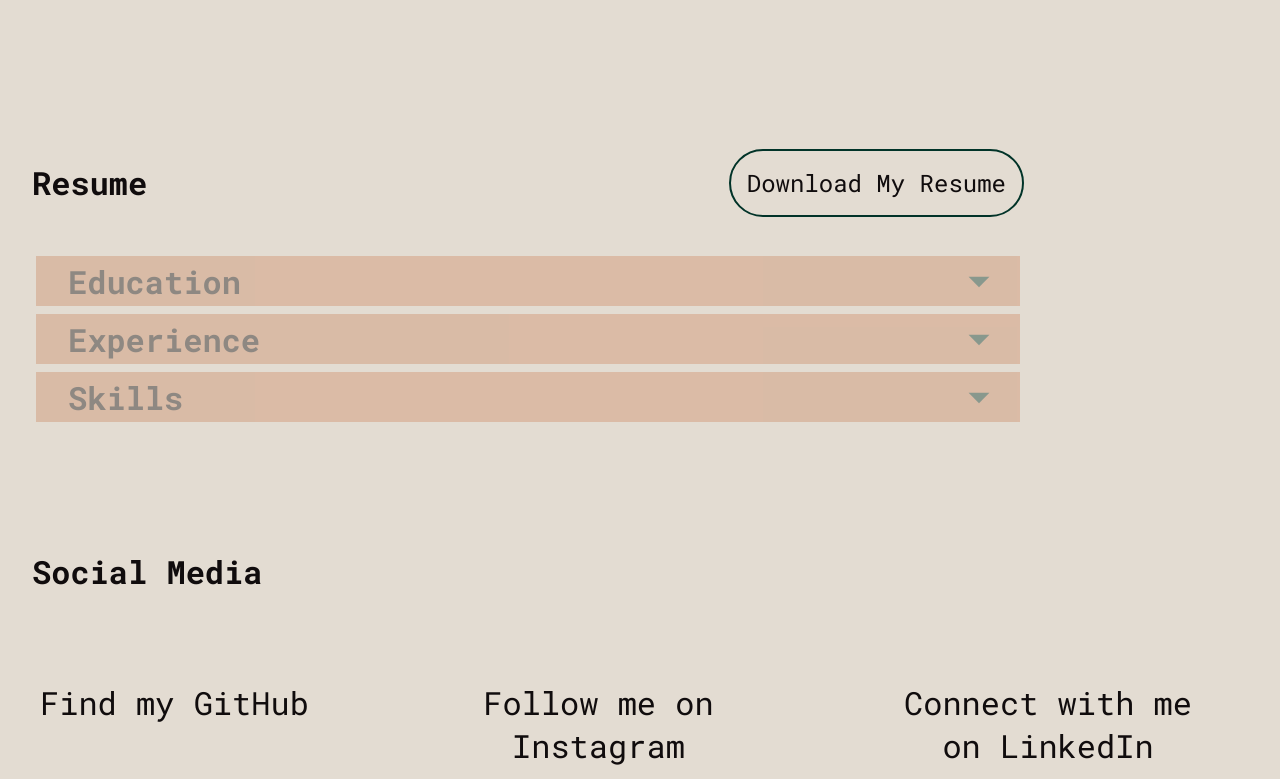
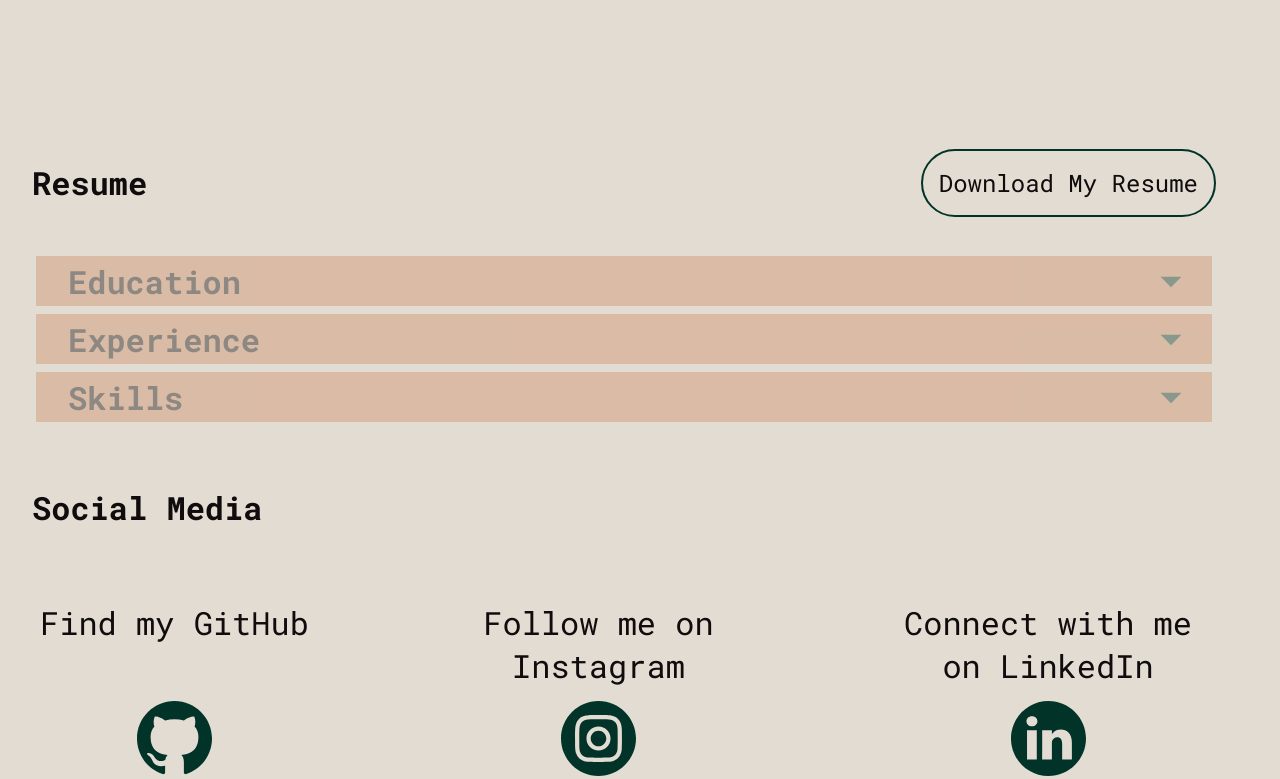
Before and after one commit to Cloud9Calm/erin-cronie-portfolio-2.0, a React (Create React App) app: page /workexperience in a window 1280 px wide. Shown: the part 1960-2739 px from the top of the page. Built offline with nearby package versions, Linux system fonts and the light colour scheme.

Commit message:
scroll effect added to work experience

```diff
--- a/package.json
+++ b/package.json
@@ -9,6 +9,7 @@
     "react": "^18.2.0",
     "react-animated-cursor": "^2.11.2",
     "react-dom": "^18.2.0",
+    "react-router-dom": "^6.22.2",
     "react-scripts": "5.0.1",
     "sass": "^1.71.1",
     "web-vitals": "^2.1.4"
--- a/src/App.js
+++ b/src/App.js
@@ -1,11 +1,13 @@
 import '../src/styles/partials/_global.scss';
 import { useEffect } from 'react';
+import { BrowserRouter, Routes, Route } from 'react-router-dom';
 import { useTheme } from './scripts/ThemeContext';
 import AnimatedCursor from "react-animated-cursor";
 import Header from './components/Header/Header';
 import Profile from './components/Profile/Profile';
 import WorkExperience from './components/WorkExperience/WorkExperience';
 import SocialMedia from './components/SocialMedia/SocialMedia';
+import Homepage from './pages/Homepage';
 
 function App() {
   const { theme, toggleTheme } = useTheme();
@@ -19,13 +21,15 @@ function App() {
   }, [theme]);
 
   return (
-    <div className='App'>
-      <AnimatedCursor />
-      <Header />
-      <Profile />
-      <WorkExperience />
-      <SocialMedia />
-    </div>
+      <div className='App'>
+      <BrowserRouter>
+    <Homepage />
+        <Routes>
+          <Route path="/workexperience" />
+        </Routes>
+        <SocialMedia />
+    </BrowserRouter>
+      </div>
   );
 }
 
--- a/src/components/Header/Header.jsx
+++ b/src/components/Header/Header.jsx
@@ -2,6 +2,7 @@ import './Header.scss';
 import { useTheme } from '../../scripts/ThemeContext';
 import { ReactComponent as LightModeIcon } from '../../assets/images/LightMode.svg';
 import { ReactComponent as DarkModeIcon } from '../../assets/images/DarkMode.svg';
+import { Link } from 'react-router-dom'; // Import Link from react-router-dom
 
 const Header = () => {
     const { theme, toggleTheme } = useTheme();
@@ -18,9 +19,14 @@ const Header = () => {
             </div>
             <nav className='header__nav'>
                 <ul className='header__nav-list'>
-                    <li className='header__nav-item'>Resume</li>
-                    <li className='header__nav-item'>Projects</li>
-                    <li className='header__nav-item'>Contact</li>
+                <li className='header__nav-item'>
+                    <Link to="/workexperience" onClick={() => window.scrollTo({ top: document.getElementById('work-experience').offsetTop, behavior: 'smooth' })}>
+                        Resume
+                    </Link>
+                </li>
+
+                    <li className='header__nav-item'><Link to="">Projects</Link></li>
+                    <li className='header__nav-item'><Link to="">Contact</Link></li>
                 </ul>
             </nav>
             <button className='header__button' onClick={toggleTheme}>
--- a/src/components/SocialMedia/SocialMedia.scss
+++ b/src/components/SocialMedia/SocialMedia.scss
@@ -8,6 +8,7 @@
        @include flex-column;
         align-items: center;
         padding: 0;
+        margin: 0;
             @include tablet {
                 flex-direction: row;
                 justify-content: space-between;
@@ -22,7 +23,7 @@
                 @include desktop {
                     height: 100px;
                 }
-        }
+            }
     }
 
     &__list-item {
@@ -33,16 +34,17 @@
         max-width: 20rem;
         margin: 2rem 1rem;
         border: transparent;
-        border-radius: 10px;
+        border-radius: 1px;
         padding: .5rem;
             @include tablet {
                 font-size: 2rem;
             } &:hover {
                 transform: scale(1.1);
                 box-shadow: 0 0 5px $light-fill-color;
-                border-radius: 10px;
+                border-radius: 1px;
             }
     }
+
     &__svg {
         fill: $dark-fill-color;
         height: 75px;
--- a/src/components/WorkExperience/WorkExperience.jsx
+++ b/src/components/WorkExperience/WorkExperience.jsx
@@ -18,7 +18,7 @@ const WorkExperience = () => {
     };
 
     return (
-        <section className='work'>
+        <section className='work' id='work-experience'>
             <div className='work__button-section'>
                 <h2 className='work__title title' id="resume">Resume</h2>
                 <a
--- a/src/components/WorkExperience/WorkExperience.scss
+++ b/src/components/WorkExperience/WorkExperience.scss
@@ -2,9 +2,9 @@
 @import '../../styles/partials/_mixins';
 
 .work {
-    width: 80vw;
+    margin: 3rem 0;
         @include tablet {
-            margin: 8rem 0;
+            margin: 4rem 0;
         }
 
     &__button-section {
--- a/src/data/resume.json
+++ b/src/data/resume.json
@@ -44,13 +44,13 @@
         "jobTitle": "General Manager",
         "company": "Mile Zero Wine Bar",
         "duration": "September 2015 to January 2020",
-        "description": "As a Wine Bar General Manager, my role encompasses overseeing all aspects of the wine bar's operations, including staffing, inventory management, customer service, and financial performance. I lead a team to create a welcoming atmosphere for patrons, curate a diverse wine selection, and ensure exceptional service standards. I'm responsible for developing and implementing strategies to drive sales, increase profitability, and enhance the overall guest experience. Additionally, I handle administrative tasks, such as scheduling, budgeting, and marketing initiatives, to maintain the wine bar's success and reputation within the community."
+        "description": "A Wine Bar General Manager's role encompasses overseeing all aspects of the wine bar's operations, including staffing, inventory management, customer service, and financial performance. I lead a team to create a welcoming atmosphere for patrons, curate a diverse wine selection, and ensure exceptional service standards. I'm responsible for developing and implementing strategies to drive sales, increase profitability, and enhance the overall guest experience. Additionally, I handle administrative tasks, such as scheduling, budgeting, and marketing initiatives, to maintain the wine bar's success and reputation within the community."
       },
       {
         "jobTitle": "Sales Agent",
         "company": "Whistler Tree Wines",
         "duration": "October 2015 to October 2019",
-        "description": "As a Wine Sales Agent, my primary responsibility is to promote and sell wines to clients, including restaurants, retailers, and individual consumers. I leverage my knowledge of different wines and their characteristics to effectively communicate their features and benefits to potential buyers. Building and maintaining strong relationships with clients is crucial, as I work to understand their preferences and provide personalized recommendations. I also stay informed about industry trends, new wine releases, and market demands to adapt my sales strategies accordingly. Additionally, I handle administrative tasks such as order processing, inventory management, and sales reporting to ensure smooth operations and client satisfaction."
+        "description": "A Wine Sales Agent primary responsibility is to promote and sell wines to clients, including restaurants, retailers, and individual consumers. I leverage my knowledge of different wines and their characteristics to effectively communicate their features and benefits to potential buyers. Building and maintaining strong relationships with clients is crucial, as I work to understand their preferences and provide personalized recommendations. I also stay informed about industry trends, new wine releases, and market demands to adapt my sales strategies accordingly. Additionally, I handle administrative tasks such as order processing, inventory management, and sales reporting to ensure smooth operations and client satisfaction."
       }
     ],
       "skills": [
--- /dev/null
+++ b/src/pages/Homepage.jsx
@@ -0,0 +1,20 @@
+import { BrowserRouter, Routes, Route } from 'react-router-dom';
+import AnimatedCursor from "react-animated-cursor";
+import Header from '../components/Header/Header';
+import Profile from '../components/Profile/Profile';
+import WorkExperience from '../components/WorkExperience/WorkExperience';
+import SocialMedia from '../components/SocialMedia/SocialMedia';
+
+const Homepage = () =>  {
+  return (
+    <section>
+      <AnimatedCursor />
+      <Header />
+      <Profile />
+      <WorkExperience />
+
+    </section>
+  );
+}
+
+export default Homepage;
```
Also changed, not shown: src/components/Header/Header.scss (+4 -4 lines), 1 other file (tests, documents, lock files or other folders).
